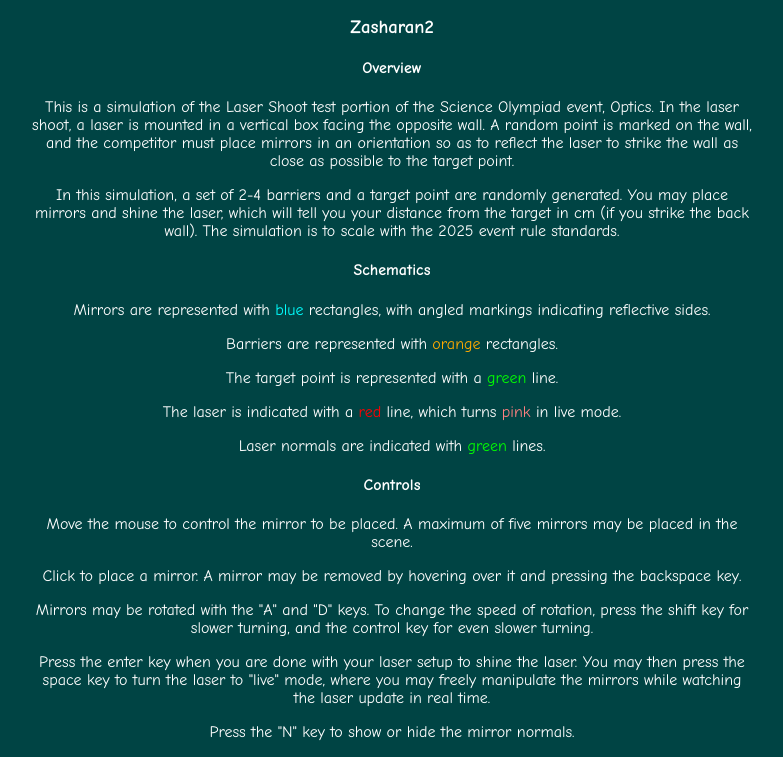
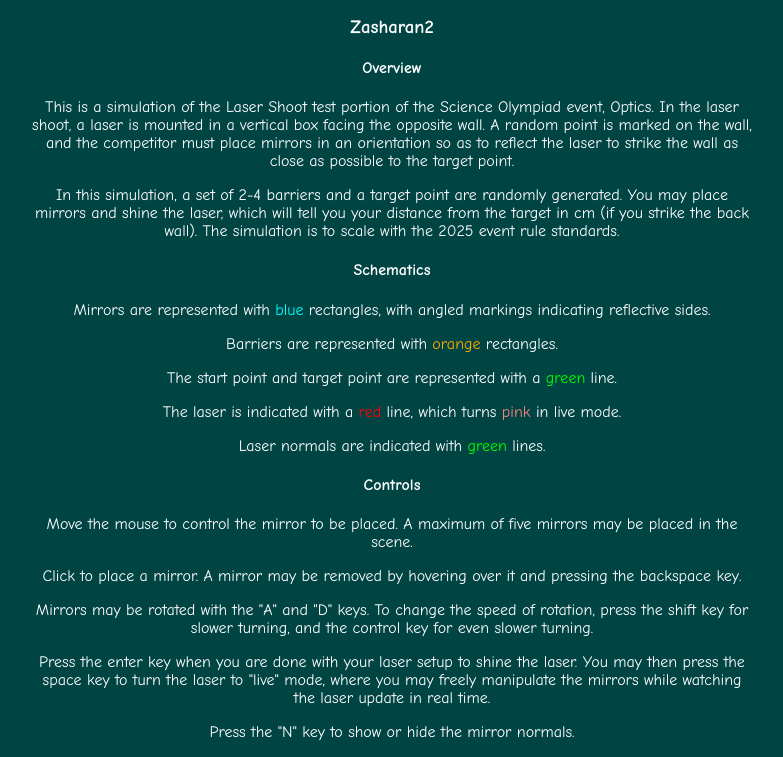
Before and after one commit to Zasharan2/laser-shoot, a plain HTML site: page explanation.html in a window 1280 px wide. Shown: the part 105-862 px from the top of the page, without its empty margins (248-1031 px from the left). Drawn offline with Linux system fonts and the light colour scheme.

Commit message:
Update explanation.html

```diff
--- a/explanation.html
+++ b/explanation.html
@@ -14,7 +14,7 @@
         <h4>Schematics</h4>
         <p>Mirrors are represented with <span style = "color:#00ffffff;">blue</span> rectangles, with angled markings indicating reflective sides.</p>
         <p>Barriers are represented with <span style = "color:#ffaa00ff;">orange</span> rectangles.</p>
-        <p>The target point is represented with a <span style = "color:#00ff00ff;">green</span> line.</p>
+        <p>The start point and target point are represented with a <span style = "color:#00ff00ff;">green</span> line.</p>
         <p>The laser is indicated with a <span style = "color:#ff0000ff;">red</span> line, which turns <span style = "color:#ff8080ff;">pink</span> in live mode.</p>
         <p>Laser normals are indicated with <span style = "color:#00ff00ff;">green</span> lines.</p>
         <h4>Controls</h4>
```
